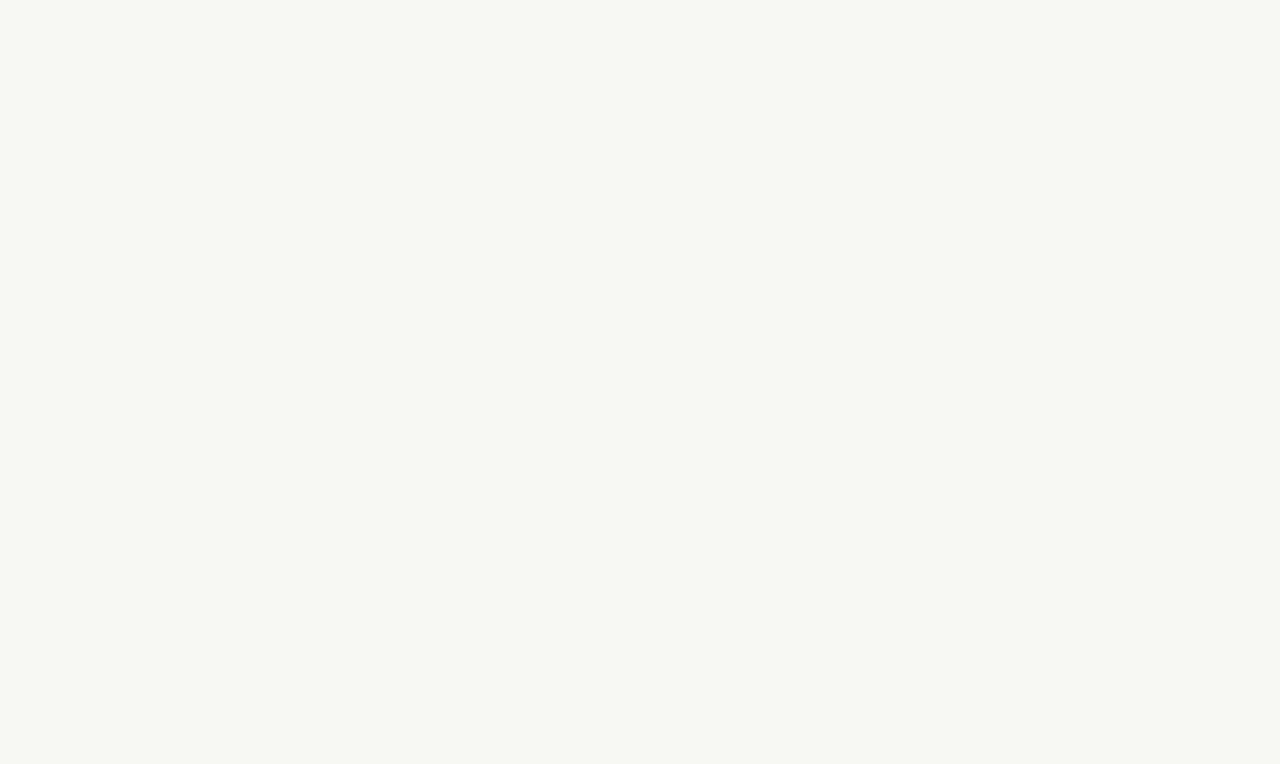
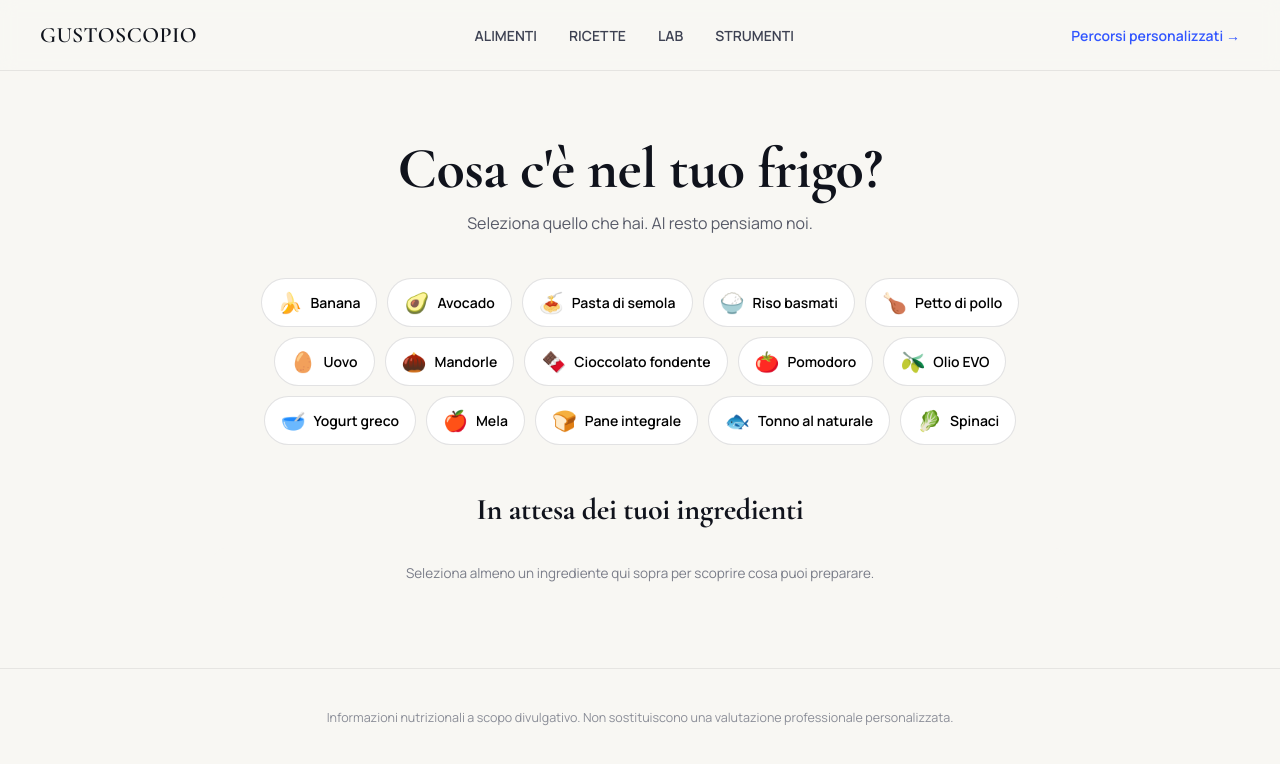
Before and after one commit to davidepalu94/gustoscopio, a React (Vite) app in the folder gustoscopio/: page /apri-il-frigo in a window 1280 px wide. Before the commit this address had no page. Shown: the top 764 px of the page. Built offline with nearby package versions, Linux system fonts and the light colour scheme.

Commit message:
Add files via upload

```diff
--- a/gustoscopio/src/App.jsx
+++ b/gustoscopio/src/App.jsx
@@ -10,6 +10,7 @@ import StrumentiPage from './pages/StrumentiPage';
 import FabbisognoPage from './pages/FabbisognoPage';
 import ProteinePage from './pages/ProteinePage';
 import BmiPage from './pages/BmiPage';
+import ApriIlFrigoPage from './pages/ApriIlFrigoPage';
 
 export default function App() {
   return (
@@ -26,6 +27,7 @@ export default function App() {
           <Route path="/strumenti/fabbisogno" element={<FabbisognoPage />} />
           <Route path="/strumenti/proteine" element={<ProteinePage />} />
           <Route path="/strumenti/bmi" element={<BmiPage />} />
+          <Route path="/apri-il-frigo" element={<ApriIlFrigoPage />} />
         </Routes>
       </BrowserRouter>
     </PlateProvider>
--- /dev/null
+++ b/gustoscopio/src/pages/ApriIlFrigoPage.jsx
@@ -0,0 +1,129 @@
+import { useState, useMemo } from 'react';
+import { Link } from 'react-router-dom';
+import { FOODS } from '../foods';
+import { RECIPES, calcRecipeTotals } from '../recipes';
+import Nav from '../components/Nav';
+
+const KCAL_OPTIONS = [
+  { id: null, label: 'Nessun limite' },
+  { id: 300, label: '≤ 300 kcal' },
+  { id: 500, label: '≤ 500 kcal' },
+  { id: 700, label: '≤ 700 kcal' },
+];
+
+export default function ApriIlFrigoPage() {
+  const [selected, setSelected] = useState([]);
+  const [maxKcal, setMaxKcal] = useState(null);
+
+  function toggleFood(id) {
+    setSelected((s) => (s.includes(id) ? s.filter((x) => x !== id) : [...s, id]));
+  }
+
+  const matches = useMemo(() => {
+    if (selected.length === 0) return [];
+    return RECIPES.map((r) => {
+      const ingredientIds = r.ingredients.map((i) => i.foodId);
+      const matchedIds = ingredientIds.filter((id) => selected.includes(id));
+      const missingIds = ingredientIds.filter((id) => !selected.includes(id));
+      const totals = calcRecipeTotals(r, r.baseServings);
+      return {
+        recipe: r,
+        totals,
+        matchedCount: matchedIds.length,
+        totalCount: ingredientIds.length,
+        percentage: matchedIds.length / ingredientIds.length,
+        missingNames: missingIds.map((id) => FOODS.find((f) => f.id === id)?.name).filter(Boolean),
+      };
+    })
+      .filter((m) => m.matchedCount > 0)
+      .filter((m) => !maxKcal || m.totals.kcal <= maxKcal)
+      .sort((a, b) => {
+        if (b.percentage !== a.percentage) return b.percentage - a.percentage;
+        if (b.matchedCount !== a.matchedCount) return b.matchedCount - a.matchedCount;
+        return a.recipe.time - b.recipe.time;
+      });
+  }, [selected, maxKcal]);
+
+  return (
+    <div>
+      <Nav />
+      <div className="section" style={{ maxWidth: 900 }}>
+        <div className="section-head">
+          <h2>Cosa c'è nel tuo frigo?</h2>
+          <p>Seleziona quello che hai. Al resto pensiamo noi.</p>
+        </div>
+
+        <div className="fridge-grid">
+          {FOODS.map((f) => (
+            <button
+              key={f.id}
+              className={`fridge-chip ${selected.includes(f.id) ? 'active' : ''}`}
+              onClick={() => toggleFood(f.id)}
+            >
+              <span style={{ fontSize: 20 }}>{f.emoji}</span>
+              <span>{f.name}</span>
+            </button>
+          ))}
+        </div>
+
+        {selected.length > 0 && (
+          <div className="fridge-kcal-filter">
+            <span>Filtra per calorie</span>
+            <div className="filter-group">
+              {KCAL_OPTIONS.map((o) => (
+                <button
+                  key={o.label}
+                  className={`filter-btn ${maxKcal === o.id ? 'active' : ''}`}
+                  onClick={() => setMaxKcal(o.id)}
+                >
+                  {o.label}
+                </button>
+              ))}
+            </div>
+          </div>
+        )}
+
+        <div className="section-head" style={{ marginTop: 50, marginBottom: 24 }}>
+          <h3 style={{ fontFamily: 'Cormorant Garamond, serif', fontSize: 30, fontWeight: 700 }}>
+            {selected.length === 0 ? 'In attesa dei tuoi ingredienti' : matches.length > 0 ? 'Hai questo.' : 'Nessuna ricetta corrisponde'}
+          </h3>
+        </div>
+
+        {selected.length === 0 && (
+          <div className="stub-card" style={{ textAlign: 'center' }}>
+            Seleziona almeno un ingrediente qui sopra per scoprire cosa puoi preparare.
+          </div>
+        )}
+
+        {selected.length > 0 && matches.length === 0 && (
+          <div className="stub-card" style={{ textAlign: 'center' }}>
+            Con questi ingredienti (e questo limite di calorie) non abbiamo ancora una ricetta pronta.
+          </div>
+        )}
+
+        <div className="fridge-results">
+          {matches.map((m, i) => (
+            <Link to={`/ricette/${m.recipe.id}`} key={m.recipe.id} className="fridge-result-card">
+              <div className="fridge-result-num">{String(i + 1).padStart(2, '0')}</div>
+              <div className="fridge-result-emoji">{m.recipe.emoji}</div>
+              <div className="fridge-result-body">
+                <div className="fridge-result-name">{m.recipe.name}</div>
+                <div className="fridge-result-meta">
+                  <span>{m.matchedCount}/{m.totalCount} ingredienti</span>
+                  <span>⏱ {m.recipe.time} min</span>
+                  <span>{m.totals.kcal} kcal</span>
+                </div>
+                {m.missingNames.length > 0 && m.missingNames.length <= 2 && (
+                  <div className="fridge-missing">Ti manca: {m.missingNames.join(', ')}</div>
+                )}
+              </div>
+            </Link>
+          ))}
+        </div>
+      </div>
+      <footer className="foot">
+        Informazioni nutrizionali a scopo divulgativo. Non sostituiscono una valutazione professionale personalizzata.
+      </footer>
+    </div>
+  );
+}
--- a/gustoscopio/src/pages/RecipesPage.jsx
+++ b/gustoscopio/src/pages/RecipesPage.jsx
@@ -40,6 +40,9 @@ export default function RecipesPage() {
         <div className="section-head">
           <h2>Mangia bene. Davvero.</h2>
           <p>Ricette semplici, valori nutrizionali chiari e zero terrorismo alimentare.</p>
+          <Link to="/apri-il-frigo" className="ghost-link-btn" style={{ display: 'inline-flex', marginTop: 18 }}>
+            🧊 Non sai cosa cucinare? Apri il frigo →
+          </Link>
         </div>
 
         <div className="recipe-filters">
--- a/gustoscopio/src/styles.css
+++ b/gustoscopio/src/styles.css
@@ -299,3 +299,26 @@ footer.foot { text-align: center; padding: 40px 24px; color: #8a8d97; font-size:
 .bmi-ranges { display: flex; flex-direction: column; gap: 6px; margin-top: 26px; }
 .bmi-range-row { display: flex; justify-content: space-between; padding: 10px 14px; border-radius: 8px; font-size: 13.5px; font-weight: 600; color: #575a68; background: #F8F7F3; }
 .bmi-range-row.active { background: #10131C; color: white; }
+
+/* APRI IL FRIGO */
+.fridge-grid { display: flex; flex-wrap: wrap; gap: 10px; justify-content: center; }
+.fridge-chip {
+  display: flex; align-items: center; gap: 8px; background: #FFFFFF;
+  border: 1.5px solid rgba(16,19,28,0.12); border-radius: 999px; padding: 10px 16px;
+  font-size: 14px; font-weight: 600; transition: all 140ms ease;
+}
+.fridge-chip.active { background: #10131C; color: white; border-color: #10131C; }
+.fridge-chip:hover { border-color: #3155FF; }
+
+.fridge-kcal-filter { display: flex; flex-direction: column; align-items: center; gap: 10px; margin-top: 30px; }
+.fridge-kcal-filter > span { font-size: 13px; font-weight: 700; color: #575a68; }
+
+.fridge-results { display: flex; flex-direction: column; gap: 10px; }
+.fridge-result-card { display: flex; align-items: center; gap: 16px; background: #FFFFFF; border: 1px solid rgba(16,19,28,0.07); border-radius: 14px; padding: 16px 20px; transition: transform 160ms ease, box-shadow 160ms ease; }
+.fridge-result-card:hover { transform: translateY(-2px); box-shadow: 0 10px 22px rgba(16,19,28,0.08); }
+.fridge-result-num { font-family: 'Cormorant Garamond', serif; font-size: 26px; font-weight: 700; color: #d7d5cd; width: 34px; }
+.fridge-result-emoji { font-size: 30px; }
+.fridge-result-body { flex: 1; }
+.fridge-result-name { font-weight: 700; font-size: 15.5px; margin-bottom: 6px; }
+.fridge-result-meta { display: flex; gap: 14px; font-size: 12.5px; color: #8a8d97; font-weight: 600; flex-wrap: wrap; }
+.fridge-missing { font-size: 12.5px; color: #C94B3C; margin-top: 6px; font-weight: 600; }
```
Also changed, not shown: 1 other file (tests, documents, lock files or other folders).
